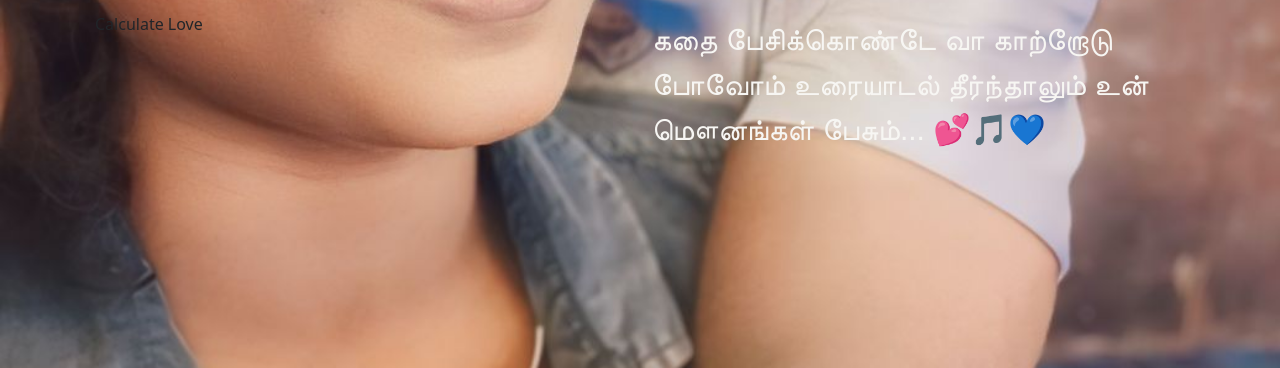
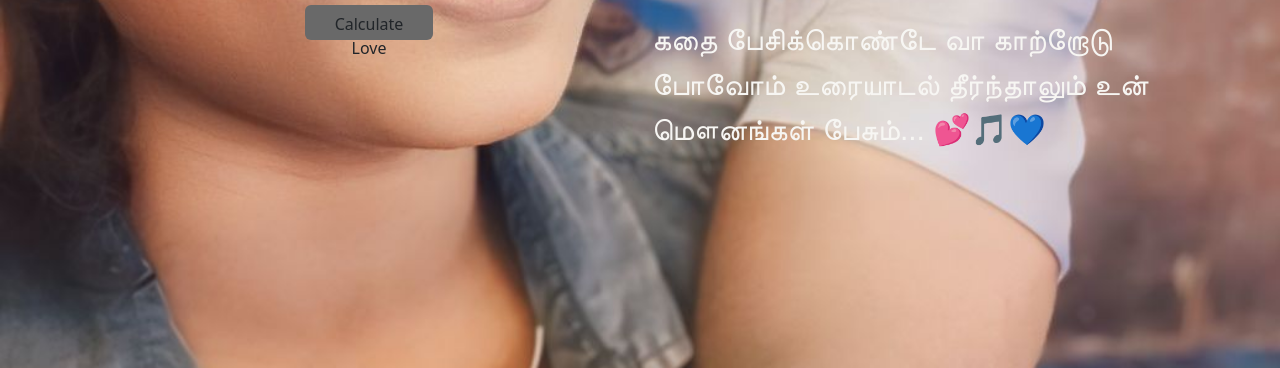
Before and after one commit to santhoshnaresh875/velands-day, a plain HTML site: page index.html in a window 1280 px wide. Shown: the part 432-800 px from the top of the page. Drawn offline with nearby package versions, Linux system fonts and the light colour scheme.

Commit message:
Update styles.css

```diff
--- a/styles.css
+++ b/styles.css
@@ -57,14 +57,19 @@ h1 {
 }
 
 .btn {
-    padding: 10px 20px;
-    background-color: #ff4d6d;
+   padding: 10px 20px;
+
     color: white;
     border: none;
     border-radius: 30px;
     cursor: pointer;
     font-size: 1em;
     transition: background-color 0.3s ease;
+    background-color: dimgrey !important;
+    margin-right: 0px;
+    margin-left: 223px;
+    width: 128px;
+    height: 35px;
 }
 
 .btn:hover {
```
